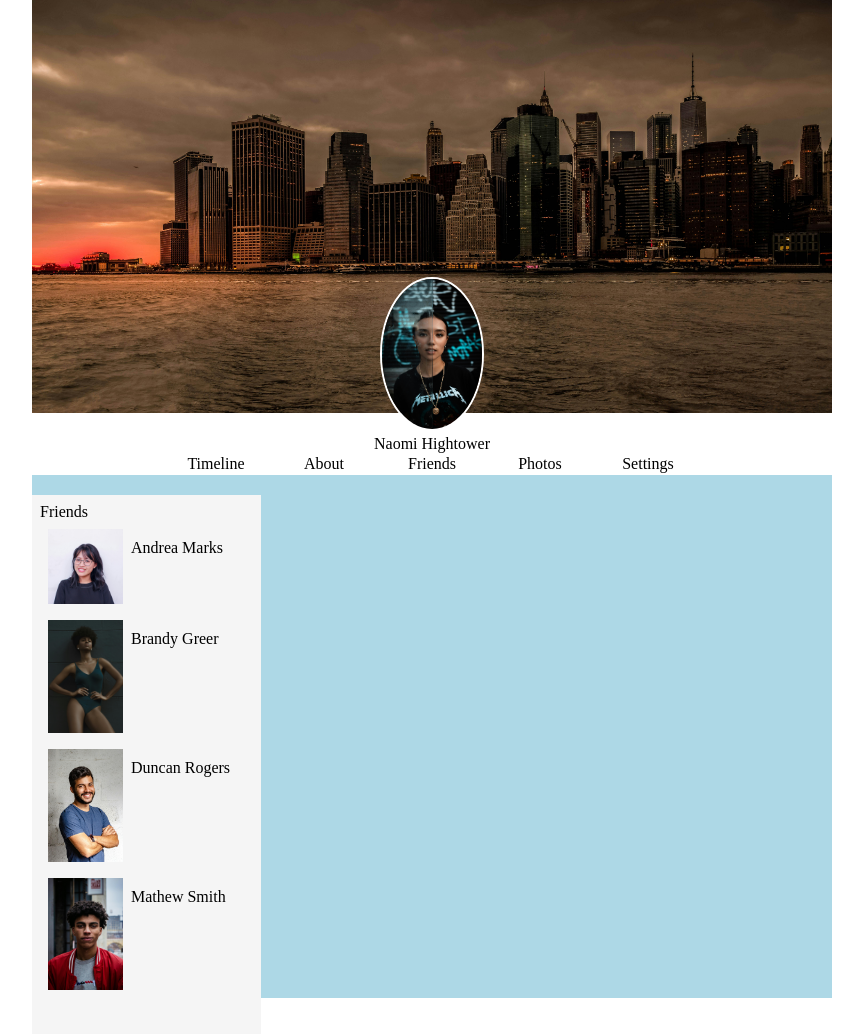
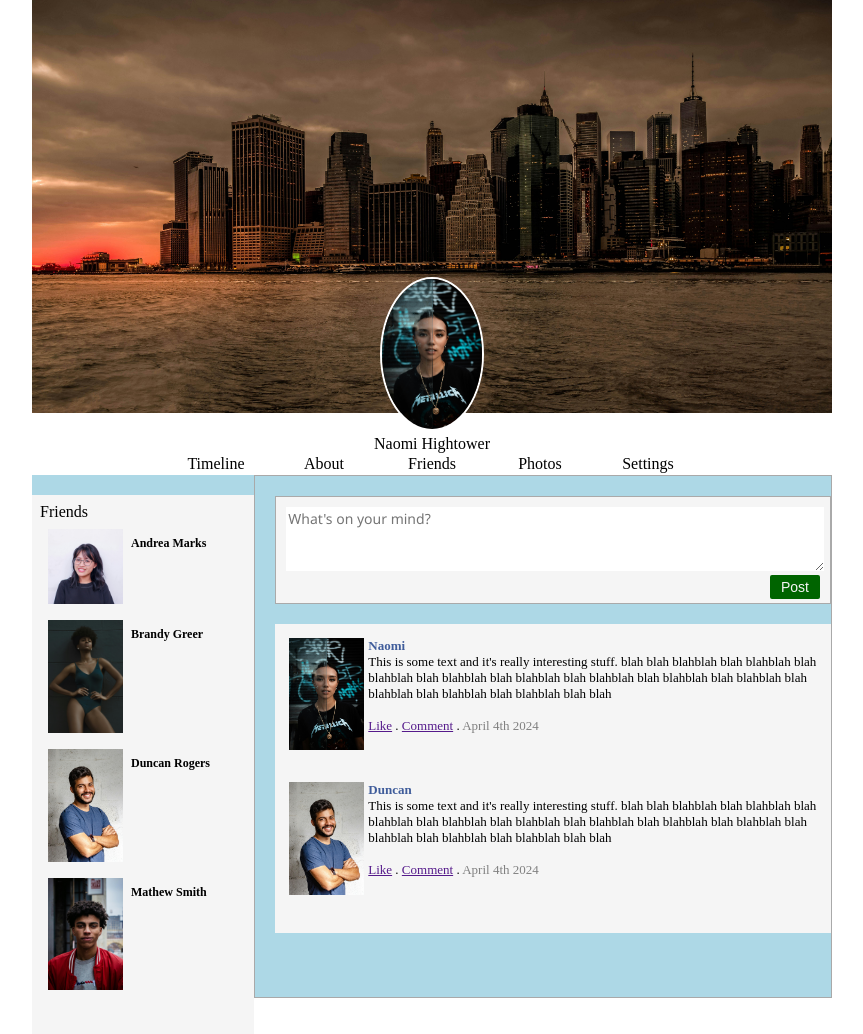
Before and after one commit to DavidWarner85/DavidWarner85.fakebuk.io, a PHP site: page /profile.php in a window 1280 px wide. Shown: the part 59-1093 px from the top of the page, without its empty margins (208-1071 px from the left). Run offline with PHP 8.4, Linux system fonts and the light colour scheme.

Commit message:
Fixed Posts

```diff
--- a/profile.php
+++ b/profile.php
@@ -64,7 +64,40 @@
 
 
                 <!--Timeline Area-->
-                <div style="flex: 2.5;"></div>
+                <div id="timeline" style="flex: 2.5; padding: 20px; padding-right: 0px;">
+                    <div style="border: solid thin #aaa; padding: 10px; background-color: whitesmoke;">
+                        <textarea id="textarea1" placeholder="What's on your mind?"></textarea>
+                        <input id="post_button" type="submit" value="Post">
+                        <br>
+                    </div>
+
+                   <div id="posts_bar">
+                        <div id="post">
+                            <div>
+                                <img src="img/Naomi.jpg" style="width: 75px; margin-right: 4px;">
+                            </div>
+                            <div>
+                                <div style="font-weight: bold; color: #405d9b;">Naomi</div>
+                                This is some text and it's really interesting stuff. blah blah blahblah blah blahblah blah blahblah blah blahblah blah blahblah blah blahblah blah blahblah blah blahblah blah blahblah blah blahblah blah blahblah blah blah
+                                <br><br>
+                                <a href="">Like</a> . <a href="">Comment</a> . <span style="color:gray;">April 4th 2024</span>
+                            </div>
+                        </div>
+                        <div id="post">
+                            <div>
+                                <img src="img/Duncan.jpg" style="width: 75px; margin-right: 4px;">
+                            </div>
+                            <div>
+                                <div style="font-weight: bold; color: #405d9b;">Duncan</div>
+                                This is some text and it's really interesting stuff. blah blah blahblah blah blahblah blah blahblah blah blahblah blah blahblah blah blahblah blah blahblah blah blahblah blah blahblah blah blahblah blah blahblah blah blah
+                                <br><br>
+                                <a href="">Like</a> . <a href="">Comment</a> . <span style="color:gray;">April 4th 2024</span>
+                            </div>
+                        </div>
+                   </div>
+                </div>
+
+
             </div>
         </div>
 
--- a/style.css
+++ b/style.css
@@ -111,6 +111,9 @@
 
 #friends {
     clear: both;
+    font-size: 12px;
+    font-weight: bold;
+    color: black;
 
 }
 #friends_img {
@@ -119,3 +122,42 @@
     margin: 8px;
 
 }
+
+#timeline {
+    border: solid thin darkgray;
+    padding: 10px;
+}
+
+#textarea1 {
+    width: 100%;
+    height: 60px;
+    border: none;
+    font-family: 'Segoe UI', Tahoma, Geneva, Verdana, sans-serif;
+    font-size: 14px;
+}
+
+#post_button {
+    float: right;
+    background-color: darkgreen;
+    border: none;
+    color: whitesmoke;
+    padding: 4px;
+    font-size: 14px;
+    border-radius: 2px;
+    width: 50px;
+}
+
+#posts_bar {
+    width: auto;
+    margin-top: 20px;
+    background-color: whitesmoke;
+    padding: 10px;
+}
+
+#post {
+    width: 100%;
+    padding: 4px;
+    font-size: 13px;
+    display: flex;
+    margin-bottom: 20px;
+}
```
